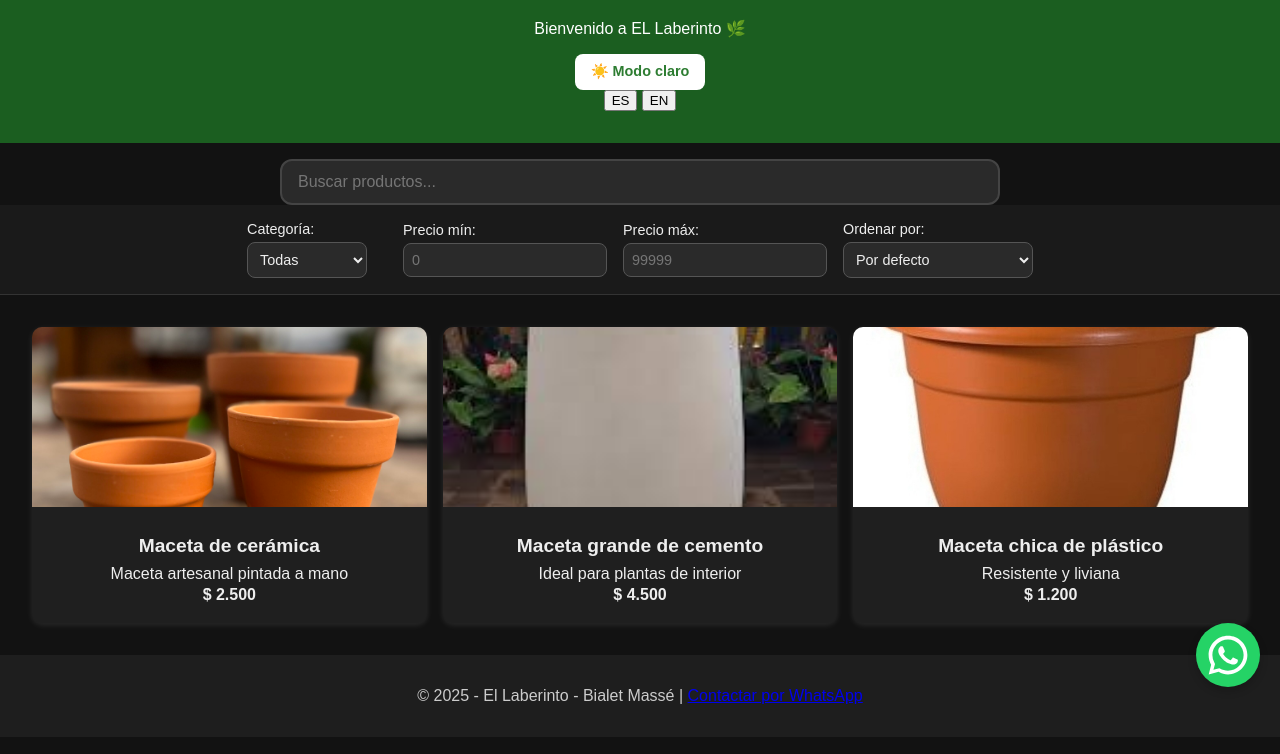
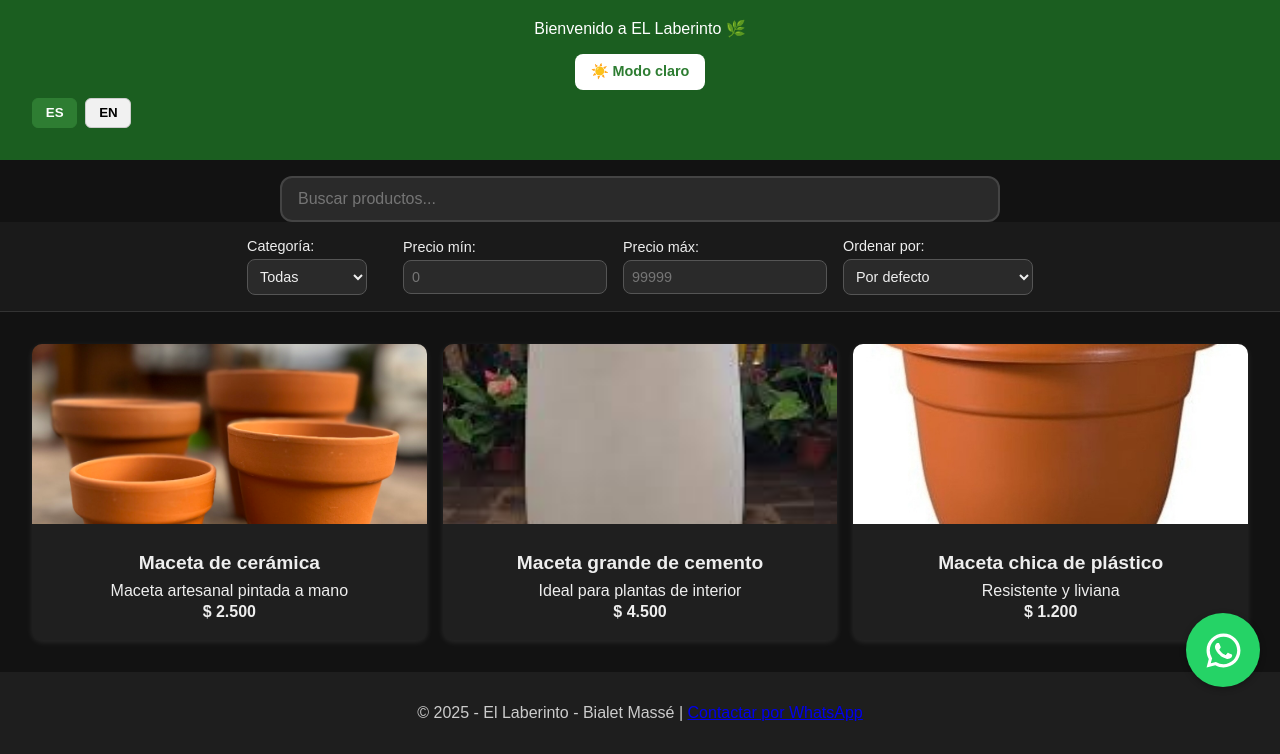
Before and after one commit to MirandaFrancoCBA/Catalogo, a plain HTML site: page index.html in a window 1280 px wide. Both pictures are taken after a click on the button "🌙 Modo oscuro". Shown: the part 93-847 px from the top of the page. Drawn offline with Linux system fonts and the light colour scheme.

Commit message:
Fix: multilenguaje y btn de whatsapp

```diff
--- a/script.js
+++ b/script.js
@@ -21,7 +21,7 @@ function renderProductos(lista) {
   if (!lista.length) {
     const vacio = document.createElement("div");
     vacio.className = "empty";
-    vacio.textContent = "No hay productos que coincidan con la búsqueda.";
+    vacio.textContent = textos[idiomaActual].vacio;
     contenedor.appendChild(vacio);
     return;
   }
@@ -40,6 +40,7 @@ function renderProductos(lista) {
     contenedor.appendChild(card);
 
     setTimeout(() => card.classList.add("show"), 50);
+
     // Click para abrir modal
     card.addEventListener("click", () => abrirModal(prod));
   });
@@ -106,10 +107,14 @@ async function cargarProductos() {
 
     renderProductos(productosOriginales);
     initFiltros();
+
+    // Aplicar idioma después de cargar productos
+    cambiarIdioma(idiomaActual);
+
   } catch (err) {
     console.error("Error cargando productos:", err);
     document.getElementById("catalogo").innerHTML =
-      `<div class="empty">No se pudo cargar el catálogo.</div>`;
+      `<div class="empty">${textos[idiomaActual].vacio}</div>`;
   }
 }
 
@@ -121,13 +126,13 @@ function initTema() {
   const temaGuardado = localStorage.getItem("tema");
   if (temaGuardado === "dark") {
     document.body.classList.add("dark");
-    btn.textContent = "☀️ Modo claro";
+    btn.textContent = textos[idiomaActual].btnModoClaro;
   }
 
   btn.addEventListener("click", () => {
     document.body.classList.toggle("dark");
     const esOscuro = document.body.classList.contains("dark");
-    btn.textContent = esOscuro ? "☀️ Modo claro" : "🌙 Modo oscuro";
+    btn.textContent = esOscuro ? textos[idiomaActual].btnModoClaro : textos[idiomaActual].btnModoOscuro;
     localStorage.setItem("tema", esOscuro ? "dark" : "light");
   });
 }
@@ -146,7 +151,7 @@ let imagenActual = 0;
 let imagenesProducto = [];
 
 function abrirModal(prod) {
-  modal.style.display = "flex";
+  modal.classList.remove("hidden");
   imagenesProducto = prod.imagenes || [];
   imagenActual = 0;
   actualizarImagen();
@@ -159,25 +164,26 @@ function actualizarImagen() {
   modalImg.src = `img/${imagenesProducto[imagenActual]}`;
 }
 
-modalClose.addEventListener("click", () => modal.style.display = "none");
+modalClose.addEventListener("click", () => modal.classList.add("hidden"));
 modal.addEventListener("click", e => {
-  if (e.target === modal) modal.style.display = "none";
+  if (e.target === modal) modal.classList.add("hidden");
 });
 
 prevBtn.addEventListener("click", e => {
   e.stopPropagation();
-  if (imagenesProducto.length === 0) return;
+  if (!imagenesProducto.length) return;
   imagenActual = (imagenActual - 1 + imagenesProducto.length) % imagenesProducto.length;
   actualizarImagen();
 });
 
 nextBtn.addEventListener("click", e => {
   e.stopPropagation();
-  if (imagenesProducto.length === 0) return;
+  if (!imagenesProducto.length) return;
   imagenActual = (imagenActual + 1) % imagenesProducto.length;
   actualizarImagen();
 });
 
+// Traducción
 const textos = {
   es: {
     buscadorPlaceholder: "Buscar productos...",
@@ -190,7 +196,7 @@ const textos = {
     btnModoOscuro: "🌙 Modo oscuro"
   },
   en: {
-      buscadorPlaceholder: "Search product...",
+    buscadorPlaceholder: "Search products...",
     filtroCategoria: "Category:",
     filtroMin: "Min price:",
     filtroMax: "Max price:",
@@ -213,7 +219,14 @@ const textos = {
   // labels filtros
   document.querySelectorAll("[data-texto]").forEach(el => {
     const key = el.dataset.texto;
-      if (textos[idiomaActual][key]) el.firstChild.textContent = textos[idiomaActual][key] + " ";
+    if (textos[idiomaActual][key]) {
+      const span = el.querySelector("span");
+      if(span){
+        span.textContent = textos[idiomaActual][key];
+      } else {
+        el.childNodes[0].textContent = textos[idiomaActual][key] + " ";
+      }
+    }
   });
 
   // mensaje vacío
@@ -226,9 +239,14 @@ const textos = {
     const esOscuro = document.body.classList.contains("dark");
     btn.textContent = esOscuro ? textos[idiomaActual].btnModoClaro : textos[idiomaActual].btnModoOscuro;
   }
+    // Marcar botón activo
+    document.querySelectorAll(".lang-toggle button").forEach(b => {
+        b.classList.remove("active");
+      });
+      const btnActivo = document.querySelector(`.lang-toggle button[onclick="cambiarIdioma('${idiomaActual}')"]`);
+      if (btnActivo) btnActivo.classList.add("active");
 }
+
 // Inicialización
 cargarProductos().then(initTema);
-document.addEventListener("DOMContentLoaded", () => {
-    cambiarIdioma(idiomaActual);
-});
+document.addEventListener("DOMContentLoaded", () => cambiarIdioma(idiomaActual));
--- a/style.css
+++ b/style.css
@@ -374,3 +374,50 @@ body {
   .whatsapp-float:hover {
     transform: scale(1.1);
   }
+
+  .whatsapp-float {
+    position: fixed;
+    bottom: 20px;
+    right: 20px;
+    width: 50px;
+    height: 50px;
+    z-index: 1000;
+    cursor: pointer;
+    display: flex;
+    align-items: center;
+    justify-content: center;
+    background: #25D366;
+    border-radius: 50%;
+    box-shadow: 0 2px 6px rgba(0,0,0,0.3);
+  }
+
+  .whatsapp-float svg {
+    width: 70%;
+    height: 70%;
+  }
+
+  .lang-toggle {
+    display: flex;
+    gap: 0.5rem;
+    margin-top: 0.5rem;
+  }
+
+  .lang-toggle button {
+    padding: 0.4rem 0.8rem;
+    border-radius: 6px;
+    border: 1px solid #ccc;
+    background: #f1f1f1;
+    cursor: pointer;
+    font-weight: bold;
+    transition: background 0.3s, color 0.3s;
+  }
+
+  .lang-toggle button:hover {
+    background: #e0e0e0;
+  }
+
+  .lang-toggle button.active {
+    background: #2e7d32;
+    color: white;
+    border-color: #2e7d32;
+  }
```
Lines whose indentation alone changed are shown as unchanged.
